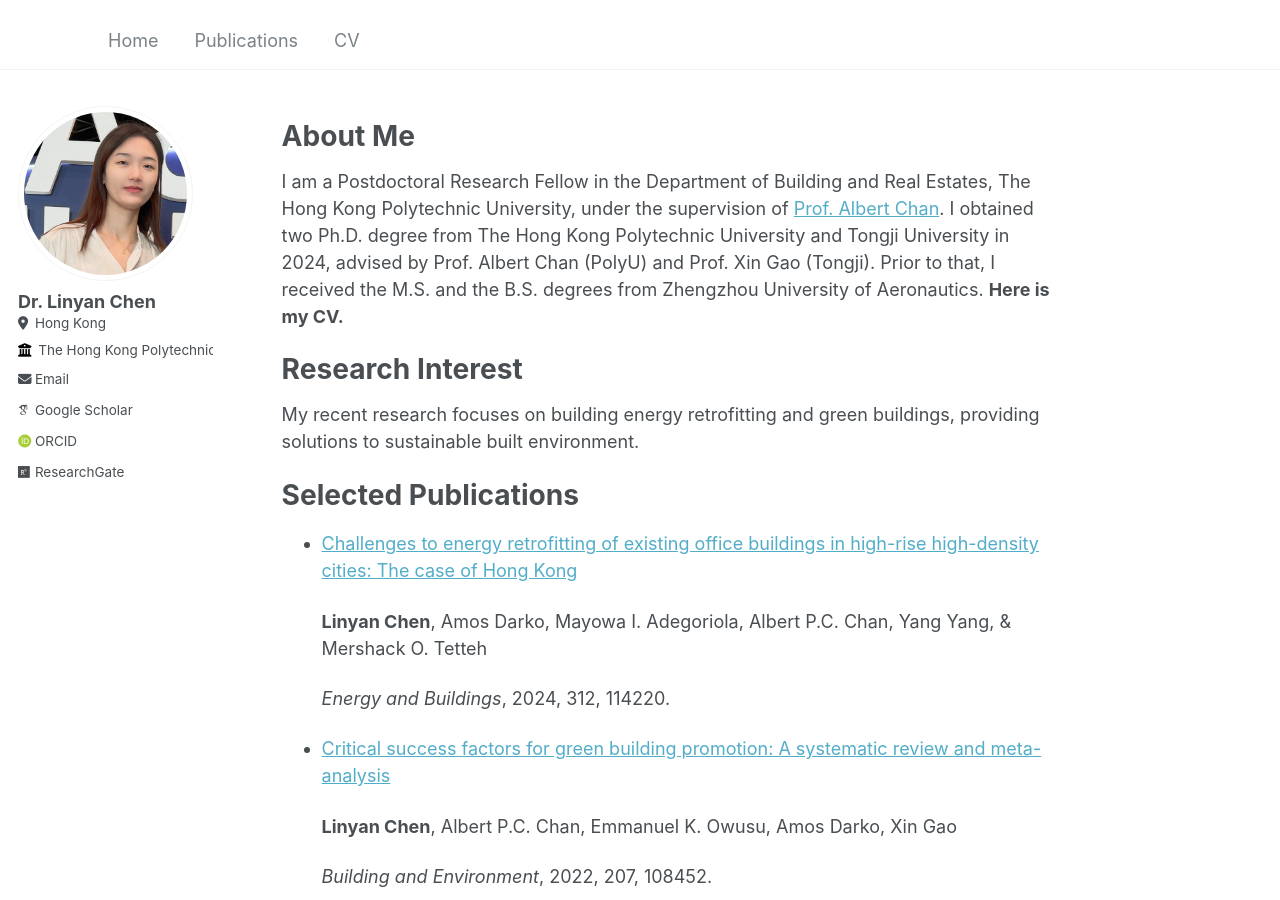
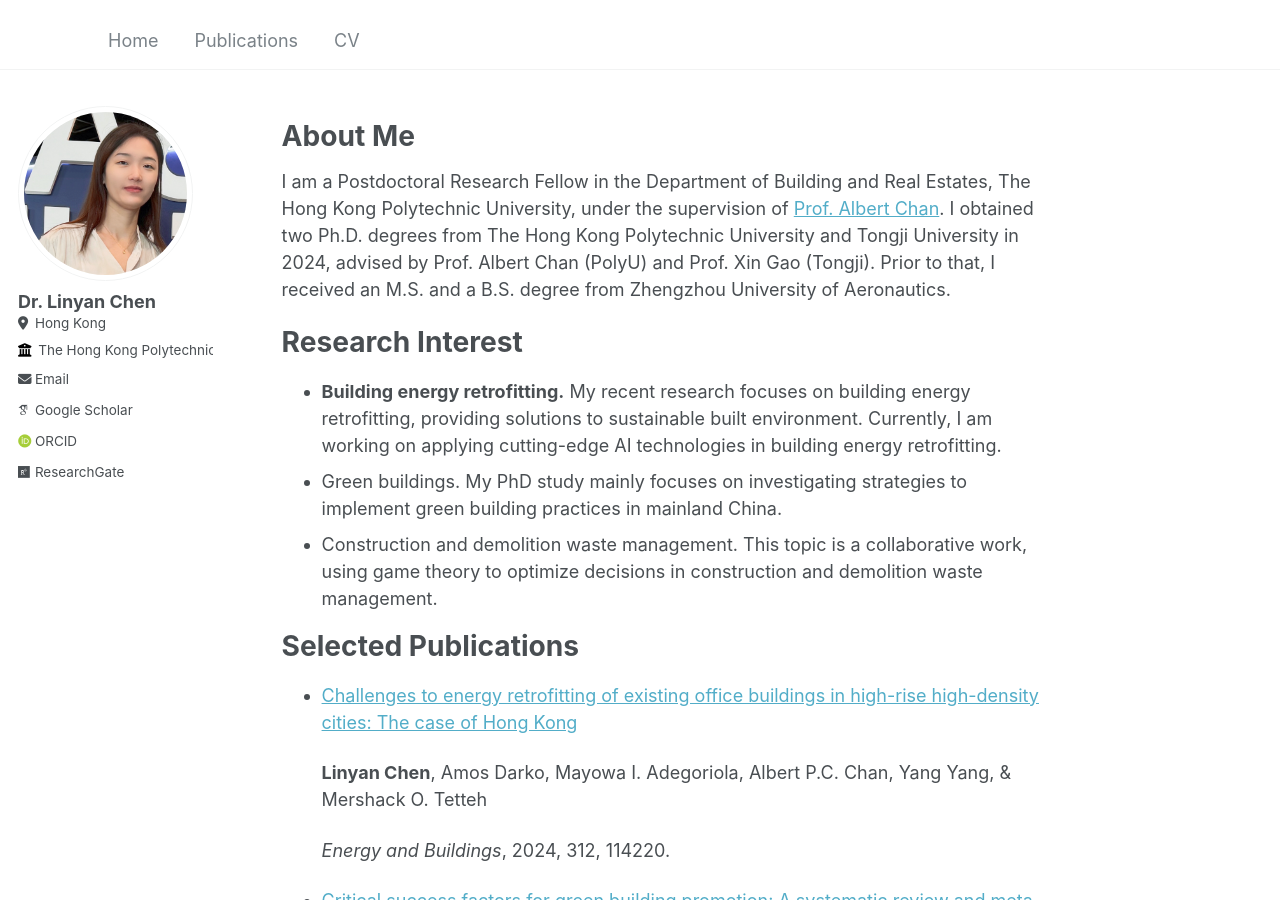
Before and after one commit to LynnChen1/LinyanChen, a Jekyll site: the page built from _pages/about.md, in a window 1280 px wide and 900 px high. Built offline with Jekyll 4.4.1, drawn with Linux system fonts in a browser that asks for light colours; some web fonts are replaced.

Commit message:
Update about.md

```diff
--- a/_pages/about.md
+++ b/_pages/about.md
@@ -9,11 +9,13 @@ redirect_from:
 About Me
 ===
 
-I am a Postdoctoral Research Fellow in the Department of Building and Real Estates, The Hong Kong Polytechnic University, under the supervision of [Prof. Albert Chan](https://www.polyu.edu.hk/bre/people/academic-staff/ir-prof-albert-pc-chan/). I obtained two Ph.D. degree from The Hong Kong Polytechnic University and Tongji University in 2024, advised by Prof. Albert Chan (PolyU) and Prof. Xin Gao (Tongji). Prior to that, I received the M.S. and the B.S. degrees from Zhengzhou University of Aeronautics. **Here is my CV.**
+I am a Postdoctoral Research Fellow in the Department of Building and Real Estates, The Hong Kong Polytechnic University, under the supervision of [Prof. Albert Chan](https://www.polyu.edu.hk/bre/people/academic-staff/ir-prof-albert-pc-chan/). I obtained two Ph.D. degrees from The Hong Kong Polytechnic University and Tongji University in 2024, advised by Prof. Albert Chan (PolyU) and Prof. Xin Gao (Tongji). Prior to that, I received an M.S. and a B.S. degree from Zhengzhou University of Aeronautics.
 
 Research Interest
 ===
-My recent research focuses on building energy retrofitting and green buildings, providing solutions to sustainable built environment.
+* **Building energy retrofitting.** My recent research focuses on building energy retrofitting, providing solutions to sustainable built environment. Currently, I am working on applying cutting-edge AI technologies in building energy retrofitting.
+* Green buildings. My PhD study mainly focuses on investigating strategies to implement green building practices in mainland China.
+* Construction and demolition waste management. This topic is a collaborative work, using game theory to optimize decisions in construction and demolition waste management.
 
 
 Selected Publications
```
